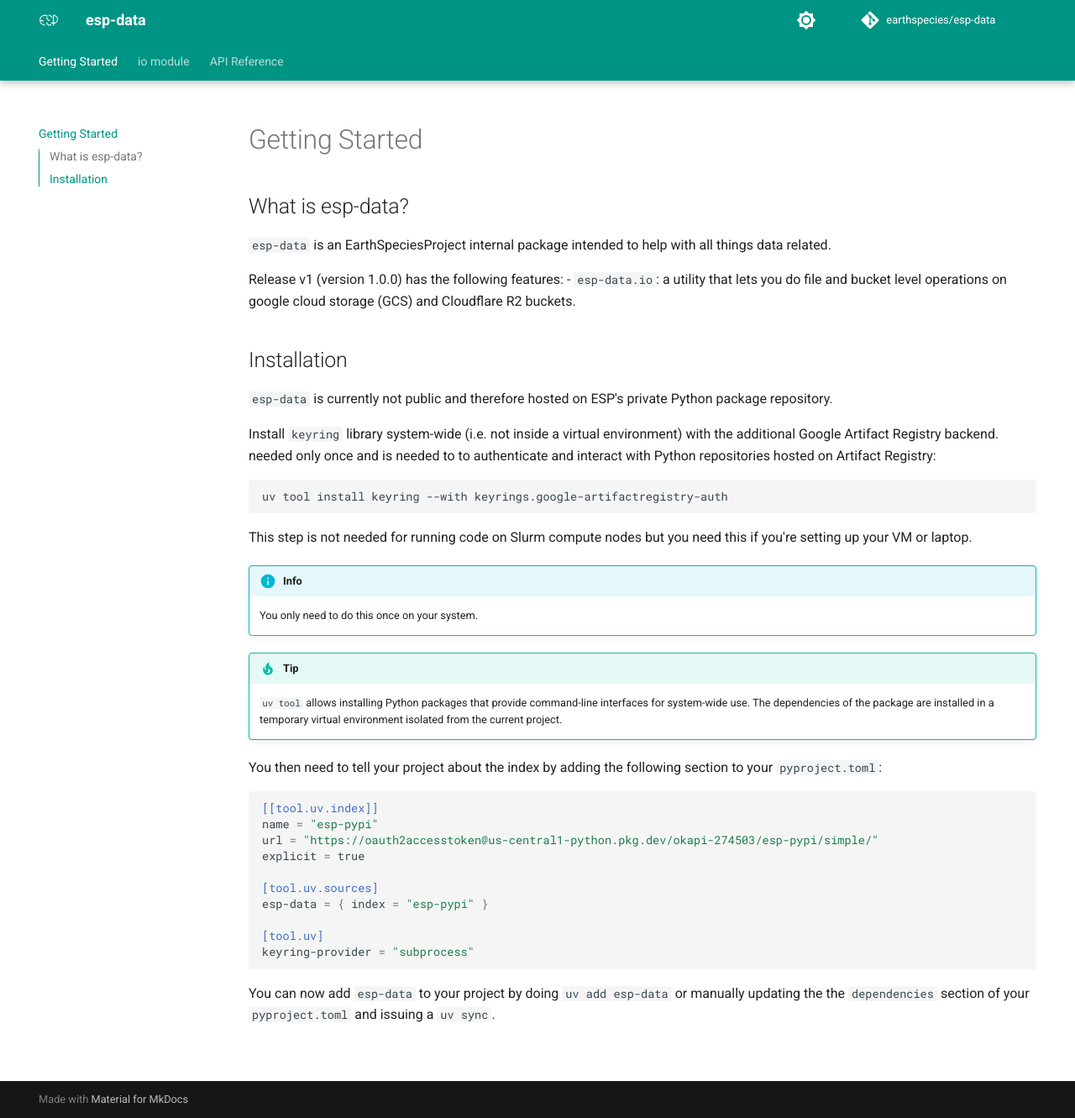
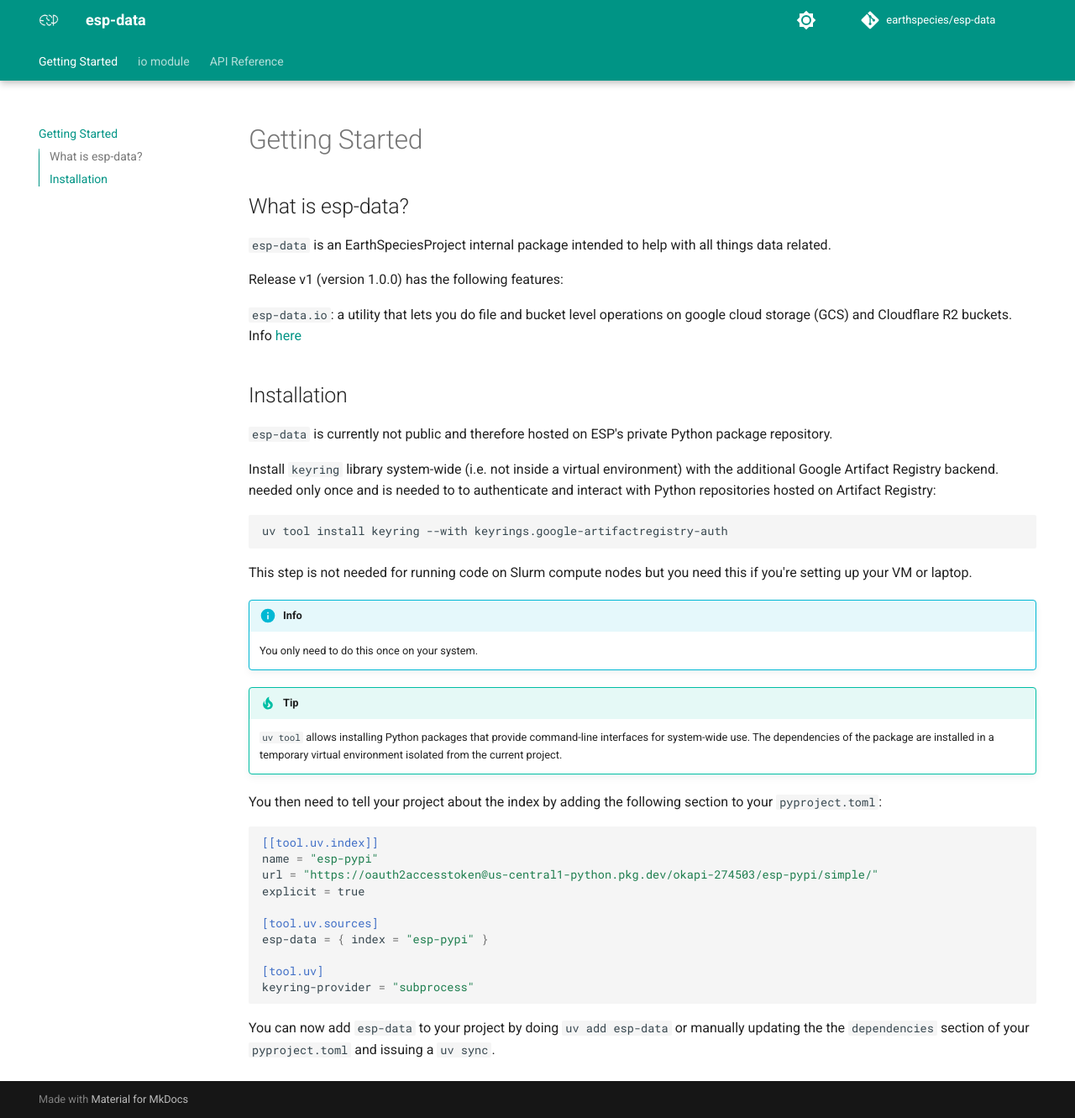
Before and after one commit to earthspecies/alp-data, an MkDocs documentation site: the page built from docs/index.md, in a window 1280 px wide and 1331 px high. Shown: the whole window at 84% size. Built offline with MkDocs 1.6.1 and Material for MkDocs 9.7.7, drawn with Linux system fonts in a browser that asks for light colours; comment, search, counter and statistics services are not loaded.

Commit message:
Formatting changes

```diff
--- a/docs/index.md
+++ b/docs/index.md
@@ -4,8 +4,9 @@
 `esp-data` is an EarthSpeciesProject internal package intended to help with all things data related.
 
 Release v1 (version 1.0.0) has the following features:
-- `esp-data.io`: a utility that lets you do file and bucket level operations on google cloud storage (GCS) and Cloudflare R2
-buckets.
+
+`esp-data.io`: a utility that lets you do file and bucket level operations on google cloud storage (GCS) and Cloudflare R2
+buckets. Info [here](io.md)
 
 ## Installation
 
```
Also changed, not shown: docs/io.md (+9 -7 lines).
